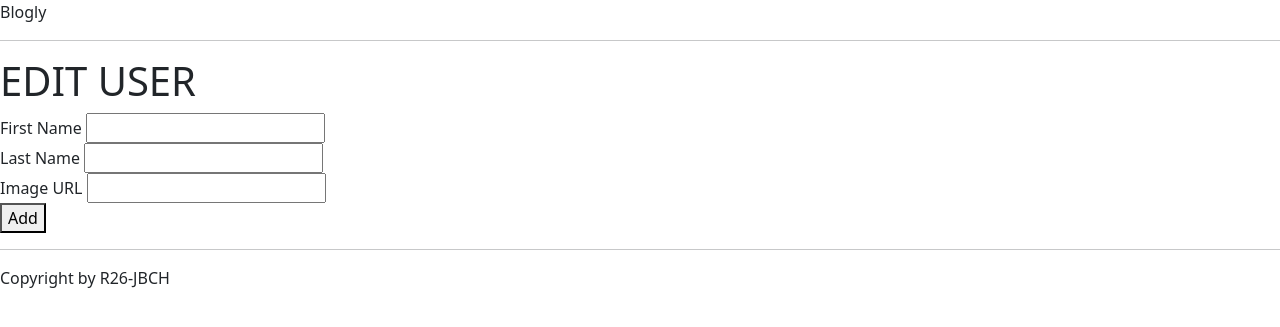
After one commit to Clair-Hawkes/flask_blogly, a Flask app: template templates/edit_user.html in a window 1280 px wide. The commit adds this page. Shown: the top 327 px of the page. Run offline with Flask 2, Linux system fonts and the light colour scheme; the template is opened without the code that fills it, so the values that code supplies are empty; some libraries are stand-ins or nearby versions.

Commit message:
edit_page route and html

```diff
--- a/app.py
+++ b/app.py
@@ -11,24 +11,28 @@ app.config['SQLALCHEMY_ECHO'] = True
 connect_db(app)
 db.create_all()
 
+
 @app.get('/')
 def index():
     """Redirect to users route"""
 
     return redirect('/users')
 
+
 @app.get('/users')
 def list_users():
     """List users and show homepage."""
 
     users = User.query.all()
-    return render_template("users.html",users=users)
+    return render_template("users.html", users=users)
+
 
 @app.get('/users/new')
 def add_user_page():
     """Show form."""
 
     return render_template("add_user.html")
+
 
 @app.post('/users/new')
 def add_user():
@@ -55,5 +59,16 @@ def user_page(user_id):
 
     user_record = User.query.get(int(user_id))
 
+    return render_template('user_page.html', user=user_record)
 
-    return render_template('user_page.html',user=user_record)
+
+@app.get('/users/<user_id>/edit')
+def edit_user(user_id):
+    """Show user page per user details"""
+
+    user_record = User.query.get(int(user_id))
+
+    if not user_record.image_url:
+        user_record.image_url = ""
+
+    return render_template('edit_user.html', user=user_record)
--- a/models.py
+++ b/models.py
@@ -3,6 +3,7 @@
 from flask_sqlalchemy import SQLAlchemy
 from sqlalchemy import false
 db = SQLAlchemy()
+
 
 def connect_db(app):
     """Connect to database."""
@@ -21,9 +22,9 @@ class User (db.Model):
         autoincrement=True)
     first_name = db.Column(
         db.String(50),
-        nullable = false)
+        nullable=false)
     last_name = db.Column(
         db.String(50),
-        nullable = false)
+        nullable=false)
     image_url = db.Column(
         db.String(500))
--- /dev/null
+++ b/templates/edit_user.html
@@ -0,0 +1,26 @@
+{% extends 'base.html' %}
+
+{% block title %}Edit User{% endblock %}
+
+{% block content %}
+<h1>EDIT USER</h1>
+
+<form action="/users/new" method="POST">
+
+  <div>
+    <label for="first-name">First Name</label>
+    <input name="first-name" type="text" value="{{ user.first_name }}">
+  </div>
+  <div>
+    <label for="last-name">Last Name</label>
+    <input name="last-name" type="text" value="{{ user.last_name }}">
+  </div>
+  <div>
+    <label for="img-irl">Image URL</label>
+    <input name="img-url" type="url" value="{{ user.image_url }}">
+  </div>
+  <button type="submit">Add</button>
+
+</form>
+
+{% endblock %}
--- a/templates/user_page.html
+++ b/templates/user_page.html
@@ -9,7 +9,7 @@
 
 {% endif %}
 
-<a href="/users/new" class="button">Edit</a>
+<a href="/users/{{ user.id }}/edit" class="button">Edit</a>
 <a href="" class="button">Delete</a>
 
 {% endblock %}
```
